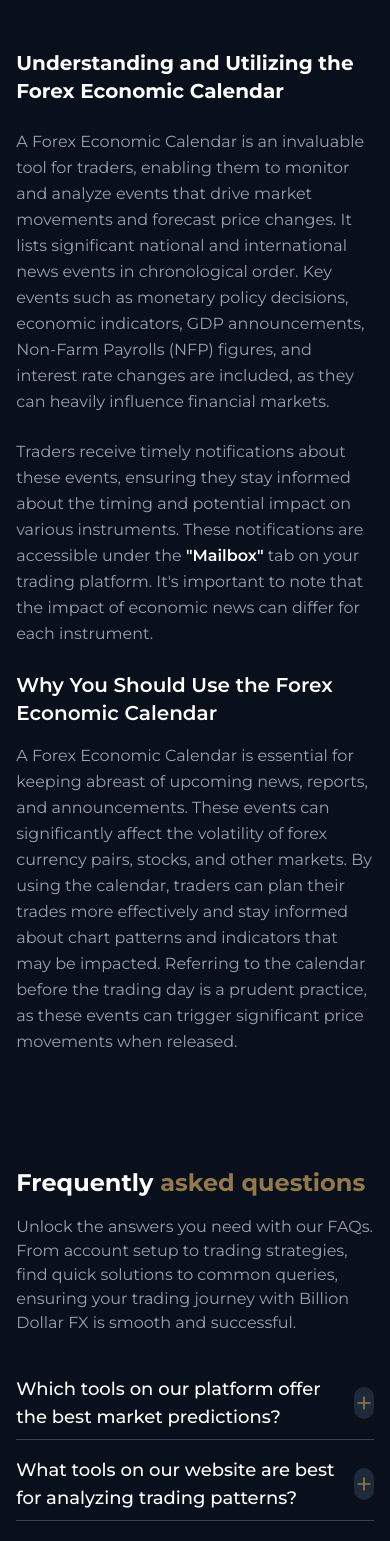
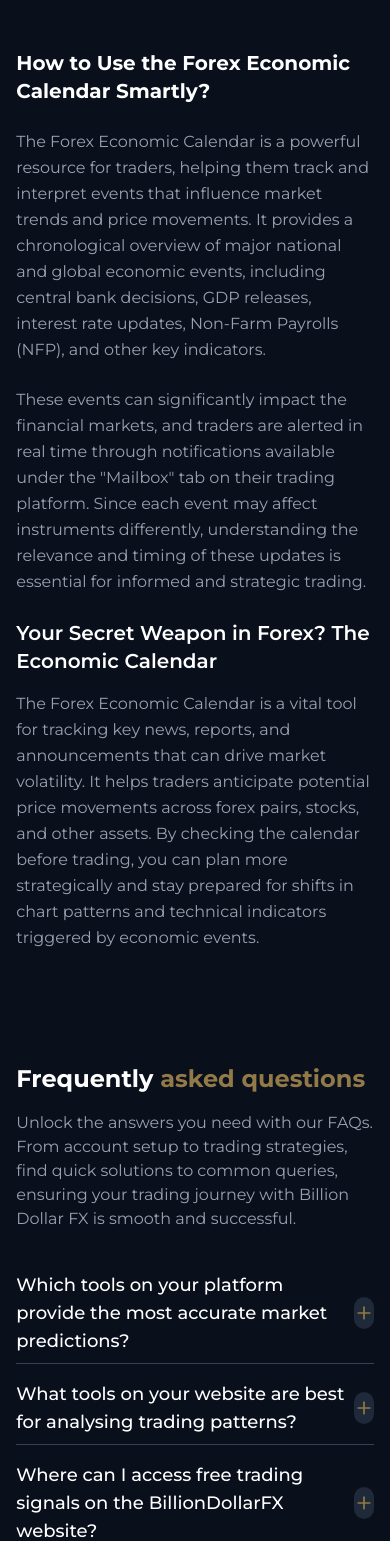
Before and after one commit to Shubham9049/WinProFx, a Next.js app: page /economic-calendar in a window 390 px wide. Shown: the part 260-1801 px from the top of the page. Built offline with nearby package versions, Linux system fonts and the light colour scheme.

Commit message:
updated register and updated content of education, analytical tools & economica calendar

```diff
--- a/src/app/analytical-tools/page.tsx
+++ b/src/app/analytical-tools/page.tsx
@@ -12,21 +12,53 @@ import Image from "next/image";
 
 const faqs = [
   {
-    question: "Which tools on our platform offer the best market predictions?",
+    question:
+      "Which tools on your platform provide the most accurate market predictions?",
     answer:
-      "Utilize the Economic Calendar to track important economic events and data releases. Stay updated with real-time news through FXStreet News and gain insights from Trading Central WebTV.",
+      "Track major economic events using the Economic Calendar, stay informed with real-time updates via FXStreet News, and access expert insights through Trading Central WebTV.",
   },
   {
     question:
-      "What tools on our website are best for analyzing trading patterns?",
+      "What tools on your website are best for analysing trading patterns?",
     answer:
-      "WinProFX provides a combination of fundamental and technical analysis tools to help you predict price movements and analyze trading patterns. Tools are free to use and easily accessible, allowing you to plan your trades confidently and effectively.",
+      "BillionDollarFX provides a combination of fundamental and technical analysis tools to help you predict price movements and identify patterns. These tools are free, easy to use, and available across all devices.",
   },
   {
     question:
-      "Where can I access free trading signals on the WinproFX website?",
+      "Where can I access free trading signals on the BillionDollarFX website?",
     answer:
-      "You can access free trading signals from Trading Central in your Personal Area and the WinProFX Trade app. These signals incorporate various analytical approaches, providing insights on expected trends, and are valuable for both beginners and experienced traders to plan their strategies and trades.",
+      "You can access free trading signals from Trading Central via your Personal Area or the BillionDollarFX Trade App. These signals use various analytical approaches and are ideal for building smart trade strategies.",
+  },
+  {
+    question: "How do I open a trading account on BillionDollarFX?",
+    answer:
+      "Click on the “Register” button, fill in your details, verify your identity, and your account will be ready in minutes.",
+  },
+  {
+    question: "Is a demo account available for new users?",
+    answer:
+      "Yes, we offer a free demo account with virtual funds so you can practise strategies and explore the platform without any financial risk.",
+  },
+  {
+    question: "Can I use the platform on my mobile device?",
+    answer:
+      "Absolutely. The BillionDollarFX Trade App offers full access to charts, signals, trading tools, and account management on the go.",
+  },
+  {
+    question: "How do I withdraw funds from my account?",
+    answer:
+      "Go to the withdrawal section in your Personal Area, choose a preferred method, enter the amount, and follow the steps to complete the process.",
+  },
+  {
+    question: "Is my personal and financial data secure on BillionDollarFX?",
+    answer:
+      "Yes. We use bank-level encryption, two-factor authentication, and secure protocols to ensure your data and funds are fully protected.",
+  },
+  {
+    question:
+      "Where can I find beginner-friendly resources to learn Forex trading?",
+    answer:
+      "Our Education section includes beginner video courses, trading guides, glossaries, and webinars which are ideal for building a strong foundation in Forex trading.",
   },
 ];
 
@@ -35,21 +67,21 @@ const features = [
     title: "Strategic",
     highlight: "Trading Signals",
     content:
-      "Make optimal use of Trading Central&#39;s signals to formulate your trade plans and techniques. These signals combine a number of analytical techniques, providing traders with a useful tool across all periods and market conditions. You may easily access them through the WinproFX Trade app or your WinproFX Personal Area.",
+      "Use Trading Central signals to strengthen your trading strategy. These signals combine multiple analysis techniques to offer valuable insights for all timeframes. You can access them easily through the BillionDollarFX Trade App or your BillionDollarFX Personal Area.",
     image: img1,
   },
   {
-    title: "Real-Time",
-    highlight: "Market News from WinproFX",
+    title: "Live ",
+    highlight: "Market News Updates",
     content:
-      "Stay up to date with market news and the most recent updates from the FXStreet News team in real time. Use the WinProFX Trade app or your WinProFX Personal Area to gain access to this useful data.",
+      "Real-time market updates powered by FXStreet keep you informed of key events, price shifts, and global trends. Access the latest news directly through the BillionDollarFX Trade App or your Personal Area to make smart trading decisions.",
     image: img2,
   },
   {
-    title: "Advanced",
-    highlight: "Charting Tools",
+    title: "Precision Trading with ",
+    highlight: "Advanced Charts",
     content:
-      "Analyze trends and execute strategies with our advanced charting tools. Packed with indicators and drawing tools to empower your decision-making process across all major asset classes.",
+      "Track price action, spot patterns, and execute with purpose using powerful charting tools. Equipped with a wide range of indicators and visual aids to support technical analysis. Ideal for traders working across forex, commodities, indices, and more.",
     image: img3,
   },
 ];
@@ -80,8 +112,8 @@ export default function AnalyticalTools() {
 
         {/* Subtitle */}
         <p className="text-lg text-gray-400 mb-6">
-          To help you confidently plan your trades, we give you access to the
-          best fundamental and technical analytics trading tools.
+          BillionDollarFX gives you the tools you need to trade with clarity and
+          confidence.
         </p>
       </section>
 
--- a/src/app/economic-calendar/page.tsx
+++ b/src/app/economic-calendar/page.tsx
@@ -12,21 +12,53 @@ import Image from "next/image";
 
 const faqs = [
   {
-    question: "Which tools on our platform offer the best market predictions?",
+    question:
+      "Which tools on your platform provide the most accurate market predictions?",
     answer:
-      "Utilize the Economic Calendar to track important economic events and data releases. Stay updated with real-time news through FXStreet News and gain insights from Trading Central WebTV.",
+      "Track major economic events using the Economic Calendar, stay informed with real-time updates via FXStreet News, and access expert insights through Trading Central WebTV.",
   },
   {
     question:
-      "What tools on our website are best for analyzing trading patterns?",
+      "What tools on your website are best for analysing trading patterns?",
     answer:
-      "WinProFX provides a combination of fundamental and technical analysis tools to help you predict price movements and analyze trading patterns. Tools are free to use and easily accessible, allowing you to plan your trades confidently and effectively.",
+      "BillionDollarFX provides a combination of fundamental and technical analysis tools to help you predict price movements and identify patterns. These tools are free, easy to use, and available across all devices.",
   },
   {
     question:
-      "Where can I access free trading signals on the WinproFX website?",
+      "Where can I access free trading signals on the BillionDollarFX website?",
     answer:
-      "You can access free trading signals from Trading Central in your Personal Area and the WinProFX Trade app. These signals incorporate various analytical approaches, providing insights on expected trends, and are valuable for both beginners and experienced traders to plan their strategies and trades.",
+      "You can access free trading signals from Trading Central via your Personal Area or the BillionDollarFX Trade App. These signals use various analytical approaches and are ideal for building smart trade strategies.",
+  },
+  {
+    question: "How do I open a trading account on BillionDollarFX?",
+    answer:
+      "Click on the “Register” button, fill in your details, verify your identity, and your account will be ready in minutes.",
+  },
+  {
+    question: "Is a demo account available for new users?",
+    answer:
+      "Yes, we offer a free demo account with virtual funds so you can practise strategies and explore the platform without any financial risk.",
+  },
+  {
+    question: "Can I use the platform on my mobile device?",
+    answer:
+      "Absolutely. The BillionDollarFX Trade App offers full access to charts, signals, trading tools, and account management on the go.",
+  },
+  {
+    question: "How do I withdraw funds from my account?",
+    answer:
+      "Go to the withdrawal section in your Personal Area, choose a preferred method, enter the amount, and follow the steps to complete the process.",
+  },
+  {
+    question: "Is my personal and financial data secure on BillionDollarFX?",
+    answer:
+      "Yes. We use bank-level encryption, two-factor authentication, and secure protocols to ensure your data and funds are fully protected.",
+  },
+  {
+    question:
+      "Where can I find beginner-friendly resources to learn Forex trading?",
+    answer:
+      "Our Education section includes beginner video courses, trading guides, glossaries, and webinars which are ideal for building a strong foundation in Forex trading.",
   },
 ];
 
@@ -83,47 +115,42 @@ export default function EconomicCalendar() {
         <div className="w-11/12 md:w-4/5 mx-auto">
           {/* Title */}
           <h2 className="text-xl font-bold mb-6">
-            Understanding and Utilizing the Forex Economic Calendar
+            How to Use the Forex Economic Calendar Smartly?
           </h2>
 
           {/* Description */}
           <p className="text-gray-400 text-medium  leading-relaxed mb-6">
-            A Forex Economic Calendar is an invaluable tool for traders,
-            enabling them to monitor and analyze events that drive market
-            movements and forecast price changes. It lists significant national
-            and international news events in chronological order. Key events
-            such as monetary policy decisions, economic indicators, GDP
-            announcements, Non-Farm Payrolls (NFP) figures, and interest rate
-            changes are included, as they can heavily influence financial
-            markets.
+            The Forex Economic Calendar is a powerful resource for traders,
+            helping them track and interpret events that influence market trends
+            and price movements. It provides a chronological overview of major
+            national and global economic events, including central bank
+            decisions, GDP releases, interest rate updates, Non-Farm Payrolls
+            (NFP), and other key indicators.
           </p>
 
           <p className="text-gray-400 text-medium  leading-relaxed mb-6">
-            Traders receive timely notifications about these events, ensuring
-            they stay informed about the timing and potential impact on various
-            instruments. These notifications are accessible under the{" "}
-            <span className="text-white font-semibold">
-              &quot;Mailbox&quot;
-            </span>{" "}
-            tab on your trading platform. It&apos;s important to note that the
-            impact of economic news can differ for each instrument.
+            These events can significantly impact the financial markets, and
+            traders are alerted in real time through notifications available
+            under the "Mailbox" tab on their trading platform. Since each event
+            may affect instruments differently, understanding the relevance and
+            timing of these updates is essential for informed and strategic
+            trading.
           </p>
 
           {/* Subheading */}
           <h3 className="text-xl font-semibold mb-4">
-            Why You Should Use the Forex Economic Calendar
+            Your Secret Weapon in Forex? The Economic Calendar
           </h3>
 
           {/* Benefits */}
           <p className="text-gray-400 text-medium  leading-relaxed">
-            A Forex Economic Calendar is essential for keeping abreast of
-            upcoming news, reports, and announcements. These events can
-            significantly affect the volatility of forex currency pairs, stocks,
-            and other markets. By using the calendar, traders can plan their
-            trades more effectively and stay informed about chart patterns and
-            indicators that may be impacted. Referring to the calendar before
-            the trading day is a prudent practice, as these events can trigger
-            significant price movements when released.
+            The Forex Economic Calendar is a vital tool for tracking key news,
+            reports, and announcements that can drive market volatility. It
+            helps traders anticipate potential price movements across forex
+            pairs, stocks, and other assets. By checking the calendar before
+            trading, you can plan more strategically and stay prepared for
+            shifts in chart patterns and technical indicators triggered by
+            economic events.
           </p>
         </div>
       </section>
--- a/src/app/education/page.tsx
+++ b/src/app/education/page.tsx
@@ -21,17 +21,52 @@ const faqs = [
   {
     question: "How do I select the base currency?",
     answer:
-      "You can select your base currency from the six available dropdown lists. This will be the currency you are converting from",
+      "You can choose your base currency from the dropdown menu before starting a trade. This is the currency you'll be using to buy or sell other currencies.",
   },
   {
     question: "How do I enter the amount to convert?",
     answer:
-      "Simply enter the amount you wish to convert from your base currency in the designated field. The converter will automatically calculate the equivalent values in the selected currencies.",
+      "Simply type the desired amount in the input field next to your selected currency. The system will automatically calculate the conversion based on current rates.",
   },
   {
     question: "Are the exchange rates updated in real-time?",
     answer:
-      "Yes, the exchange rates used by the WinProFX Currency Converter are updated in real-time to ensure accuracy.",
+      "Yes, exchange rates are refreshed in real time to ensure accurate and up-to-date trading values.",
+  },
+  {
+    question: "Can I trade Forex on my mobile device?",
+    answer:
+      "Absolutely. BillionDollarFX offers a fully optimised mobile trading experience through our web platform and supported apps.",
+  },
+  {
+    question: "What is the minimum amount required to start trading?",
+    answer:
+      "You can begin trading with as little as the platform’s minimum deposit requirement, which is designed to be accessible for beginners.",
+  },
+  {
+    question: "Is it safe to trade on BillionDollarFX?",
+    answer:
+      "Yes, BillionDollarFX uses advanced encryption and multi-layered security protocols to protect your funds and personal data.",
+  },
+  {
+    question: "Do I need prior experience to start trading?",
+    answer:
+      "No experience is necessary. Our beginner courses and demo accounts are designed to help you learn and practise before committing real funds.",
+  },
+  {
+    question: "How do I withdraw my earnings?",
+    answer:
+      "Withdrawals can be made easily through your dashboard by selecting your preferred withdrawal method and entering the desired amount.",
+  },
+  {
+    question: "What support is available if I face issues while trading?",
+    answer:
+      "Our support team is available 24/7 via live chat, email, and phone to assist you with any questions or technical concerns.",
+  },
+  {
+    question: "Can I access educational resources to improve my skills?",
+    answer:
+      "Yes, BillionDollarFX offers a wide range of free video courses, trading guides, and market analysis to help you grow as a trader.",
   },
 ];
 
@@ -63,11 +98,12 @@ export default function Education() {
           by BillionDollarFX
         </h1>
         <p className="text-center text-gray-400 max-w-4xl mx-auto px-4 text-medium">
-          This video course for beginners will guide you through the main
-          aspects of Forex trading. You will learn how the Forex market works
-          and how you can profit from it. Study the essential Forex terminology,
-          learn how to take your first steps in trading, and start developing
-          your trading strategy with the Best Basics of Forex Trading course.
+          Build your forex skills from the ground up with BillionDollarFX. This
+          beginner-friendly video program introduces you to how the Forex market
+          works and how you can unlock its earning potential. Get familiar with
+          essential trading terms and learn how to execute your first trades.
+          Build your skills and confidence with the most trusted beginner course
+          only at BillionDollarFX.
         </p>
       </section>
 
--- a/src/app/register/page.tsx
+++ b/src/app/register/page.tsx
@@ -234,7 +234,7 @@ export default function SignUpPage() {
               value={formData.referralCode}
               onChange={handleChange}
             />
-            {/* <div className="md:col-span-2 flex items-start text-sm text-gray-300">
+            <div className="md:col-span-2 flex items-start text-sm text-gray-300">
               <input
                 name="agree"
                 type="checkbox"
@@ -244,21 +244,23 @@ export default function SignUpPage() {
               />
               <label>
                 I agree to the WinproFX{" "}
-                <span className="text-[#00CFFF] underline">Privacy Policy</span>
+                <span className="text-[var(--primary)] underline">
+                  Privacy Policy
+                </span>
                 ,{" "}
-                <span className="text-[#00CFFF] underline">
+                <span className="text-[var(--primary)] underline">
                   Terms and Conditions
                 </span>
                 , and{" "}
-                <span className="text-[#00CFFF] underline">
+                <span className="text-[var(--primary)] underline">
                   Risk Disclosure
                 </span>
                 .
               </label>
-            </div> */}
+            </div>
             <button
               type="submit"
-              className="md:col-span-2 bg-[#00CFFF] hover:bg-[#009FCF] text-black font-semibold py-3 rounded-full"
+              className="md:col-span-2 bg-[var(--primary)] hover:bg-[#f3d089] text-black font-semibold py-2 rounded-full"
             >
               {loading ? "Processing..." : "SIGN UP"}
             </button>
```
